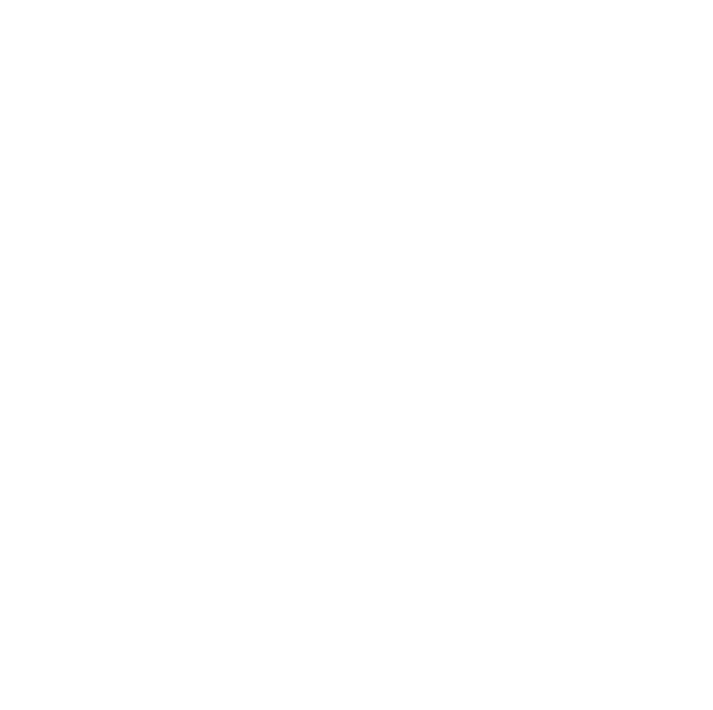
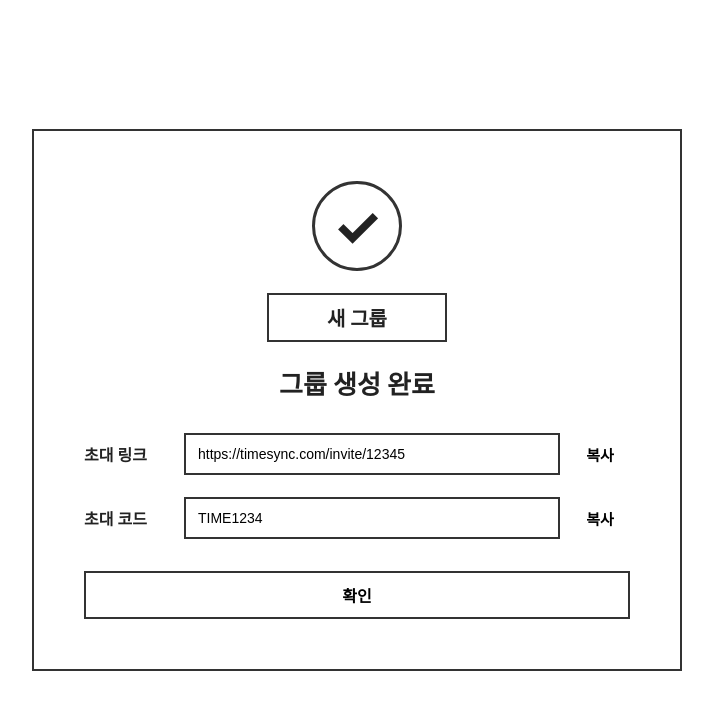
Before and after one commit to isehyun628-oss/TimeSync, a React (Create React App) app: page /groups/create/success in a window 1280 px wide. Before the commit this address had no page. Shown: the top 710 px of the page, without its empty margins (283-996 px from the left). Built offline with nearby package versions, Linux system fonts and the light colour scheme.

Commit message:
feat: 그룹 생성 완료 페이지

```diff
--- a/src/App.js
+++ b/src/App.js
@@ -4,6 +4,7 @@
 import LoginPage from "./pages/LoginPage";
 import GroupPage from "./pages/GroupPage";
 import CreateGroupPage from "./pages/CreateGroupPage";
+import CreateGroupSuccessPage from "./pages/CreateGroupSuccessPage";
 // 페이지 불러오기
 
 function App() {
@@ -18,6 +19,11 @@
           path="/groups/create"
           element={<CreateGroupPage />}
         />
+
+        <Route
+          path="/groups/create/success"
+          element={<CreateGroupSuccessPage />}
+        />
       </Routes>
     </BrowserRouter>
   );
--- a/src/pages/CreateGroupPage.js
+++ b/src/pages/CreateGroupPage.js
@@ -44,8 +44,12 @@
 
         alert("그룹이 생성되었습니다.");
 
-        navigate("/");
-        // 그룹 목록 페이지로 이동
+        navigate("/groups/create/success", {
+            state: {
+                groupName: groupName,
+            },
+        });
+        // 완료 페이지로 이동
     };
 
     return (
--- /dev/null
+++ b/src/pages/CreateGroupSuccessPage.css
@@ -0,0 +1,148 @@
+/* 모든 요소의 크기 계산을 편하게 만듦 */
+* {
+  box-sizing: border-box;
+}
+
+/* 페이지 전체 */
+.success-page {
+  min-height: 100vh;
+  padding: 30px 40px;
+
+  display: flex;
+  justify-content: center;
+  align-items: center;
+
+  background-color: white;
+  color: #222;
+}
+
+/* 생성 완료 영역 */
+.success-card {
+  width: 100%;
+  max-width: 650px;
+  padding: 50px;
+
+  display: flex;
+  flex-direction: column;
+  align-items: center;
+  gap: 22px;
+
+  border: 2px solid #333;
+  background-color: white;
+}
+
+/* 체크 아이콘 */
+.success-icon {
+  width: 90px;
+  height: 90px;
+
+  display: flex;
+  justify-content: center;
+  align-items: center;
+
+  border: 3px solid #333;
+  border-radius: 50%;
+
+  font-size: 55px;
+  font-weight: bold;
+}
+
+/* 그룹 이름 */
+.success-card h1 {
+  min-width: 180px;
+  margin: 0;
+  padding: 8px 20px;
+
+  border: 2px solid #333;
+
+  text-align: center;
+  font-size: 20px;
+}
+
+/* 생성 완료 문구 */
+.success-card h2 {
+  margin: 0 0 10px;
+  font-size: 26px;
+}
+
+/* 초대 링크, 초대 코드 한 줄 */
+.invite-row {
+  width: 100%;
+
+  display: grid;
+  grid-template-columns: 90px 1fr 60px;
+  align-items: center;
+  gap: 10px;
+}
+
+/* 초대 링크, 초대 코드 글자 */
+.invite-row span {
+  font-size: 16px;
+  font-weight: 600;
+}
+
+/* 링크와 코드 입력창 */
+.invite-row input {
+  width: 100%;
+  height: 42px;
+  padding: 0 12px;
+
+  border: 2px solid #333;
+  background-color: white;
+
+  font-size: 14px;
+  outline: none;
+}
+
+/* 복사 버튼 */
+.invite-row button {
+  height: 42px;
+
+  border: none;
+  background-color: transparent;
+
+  font-size: 15px;
+  font-weight: 600;
+  cursor: pointer;
+}
+
+.invite-row button:hover {
+  text-decoration: underline;
+}
+
+/* 확인 버튼 */
+.confirm-button {
+  width: 100%;
+  height: 48px;
+  margin-top: 10px;
+
+  border: 2px solid #333;
+  background-color: white;
+
+  font-size: 16px;
+  font-weight: 600;
+  cursor: pointer;
+}
+
+.confirm-button:hover {
+  background-color: #f2f2f2;
+}
+
+/* 화면이 좁을 때 */
+@media (max-width: 600px) {
+  .success-page {
+    padding: 20px;
+  }
+
+  .success-card {
+    padding: 35px 20px;
+  }
+
+  .invite-row {
+    grid-template-columns: 1fr;
+  }
+
+  .invite-row button {
+    border: 2px solid #333;
+  }
+}
--- /dev/null
+++ b/src/pages/CreateGroupSuccessPage.js
@@ -0,0 +1,79 @@
+import { useLocation, useNavigate } from "react-router-dom";
+import "./CreateGroupSuccessPage.css";
+
+function CreateGroupSuccessPage() {
+    const navigate = useNavigate();
+    // 페이지 이동
+
+    const location = useLocation();
+    // 이전 페이지에서 전달한 정보 받기
+
+    const groupName = location.state?.groupName || "새 그룹";
+    // 전달받은 그룹 이름이 없으면 새 그룹으로 표시
+
+    const inviteLink = "https://timesync.com/invite/12345";
+    // 임시 초대 링크
+
+    const inviteCode = "TIME1234";
+    // 임시 초대 코드
+
+    const handleCopy = (text) => {
+        navigator.clipboard.writeText(text);
+        alert("복사되었습니다.");
+    };
+    // 초대 링크 또는 코드를 클립보드에 복사
+
+    const handleConfirm = () => {
+        navigate("/groups");
+    };
+    // 확인 버튼을 누르면 그룹 목록 페이지로 이동
+
+    return (
+        <div className="success-page">
+            <div className="success-card">
+                <div className="success-icon">✓</div>
+
+                <h1>{groupName}</h1>
+
+                <h2>그룹 생성 완료</h2>
+
+                <div className="invite-row">
+                    <span>초대 링크</span>
+
+                    <input
+                        type="text"
+                        value={inviteLink}
+                        readOnly
+                    />
+
+                    <button onClick={() => handleCopy(inviteLink)}>
+                        복사
+                    </button>
+                </div>
+
+                <div className="invite-row">
+                    <span>초대 코드</span>
+
+                    <input
+                        type="text"
+                        value={inviteCode}
+                        readOnly
+                    />
+
+                    <button onClick={() => handleCopy(inviteCode)}>
+                        복사
+                    </button>
+                </div>
+
+                <button
+                    className="confirm-button"
+                    onClick={handleConfirm}
+                >
+                    확인
+                </button>
+            </div>
+        </div>
+    );
+}
+
+export default CreateGroupSuccessPage;
```
